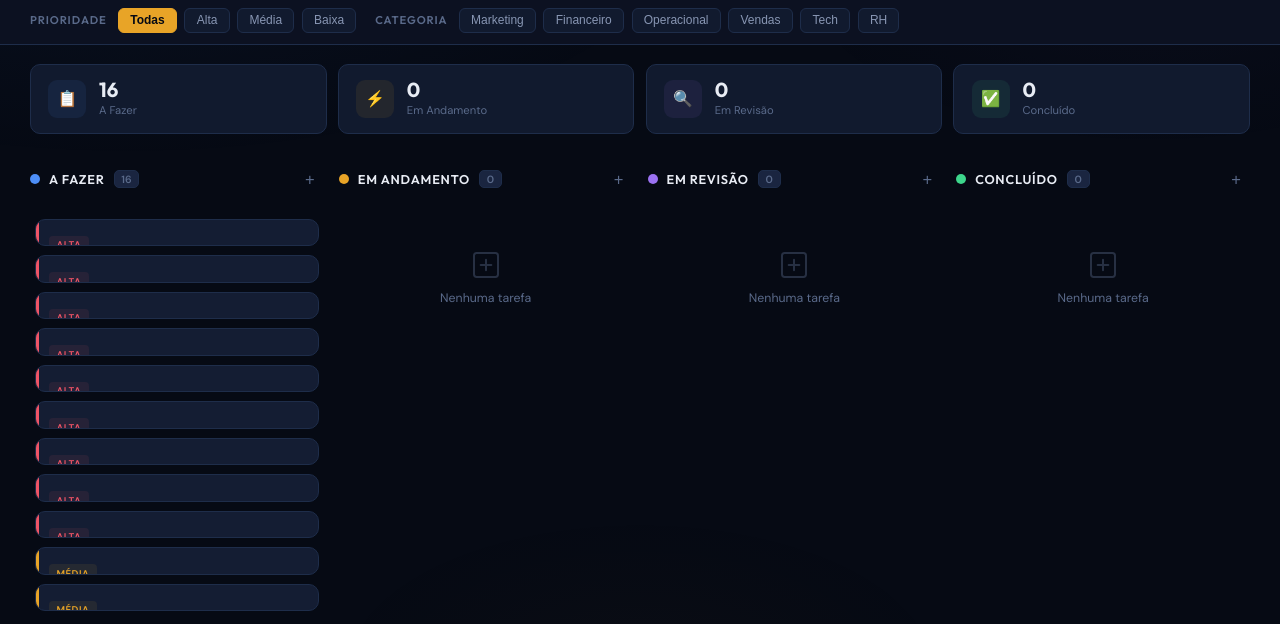
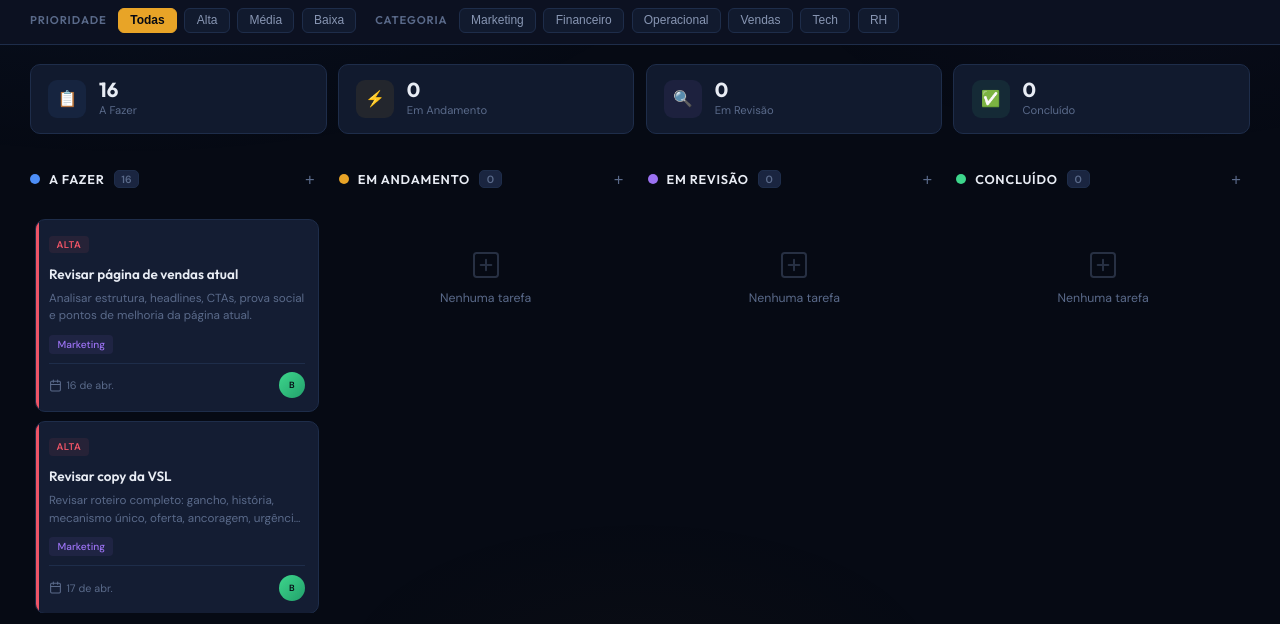
Before and after one commit to Wkflw/workflow-tarefas, a plain HTML site: page index.html in a window 1280 px wide. Shown: the part 128-752 px from the top of the page. Drawn offline with Linux system fonts and the light colour scheme.

Commit message:
Fix: cards colapsados - adiciona flex-shrink:0 e body overflow hidden

```diff
--- a/index.html
+++ b/index.html
@@ -52,8 +52,8 @@ body{
   font-family:'DM Sans',sans-serif;
   background:var(--bg-deep);
   color:var(--text-primary);
-  min-height:100vh;
-  overflow-x:hidden;
+  height:100vh;
+  overflow:hidden;
 }
 body::before{
   content:'';position:fixed;inset:0;
@@ -259,6 +259,7 @@ body::before{
 .task-card{
   background:var(--bg-card);border:1px solid var(--border);border-radius:var(--radius);
   padding:.85rem;cursor:grab;transition:var(--transition);position:relative;overflow:hidden;
+  flex-shrink:0;
 }
 .task-card::before{
   content:'';position:absolute;left:0;top:0;bottom:0;width:3px;border-radius:3px 0 0 3px;
```
